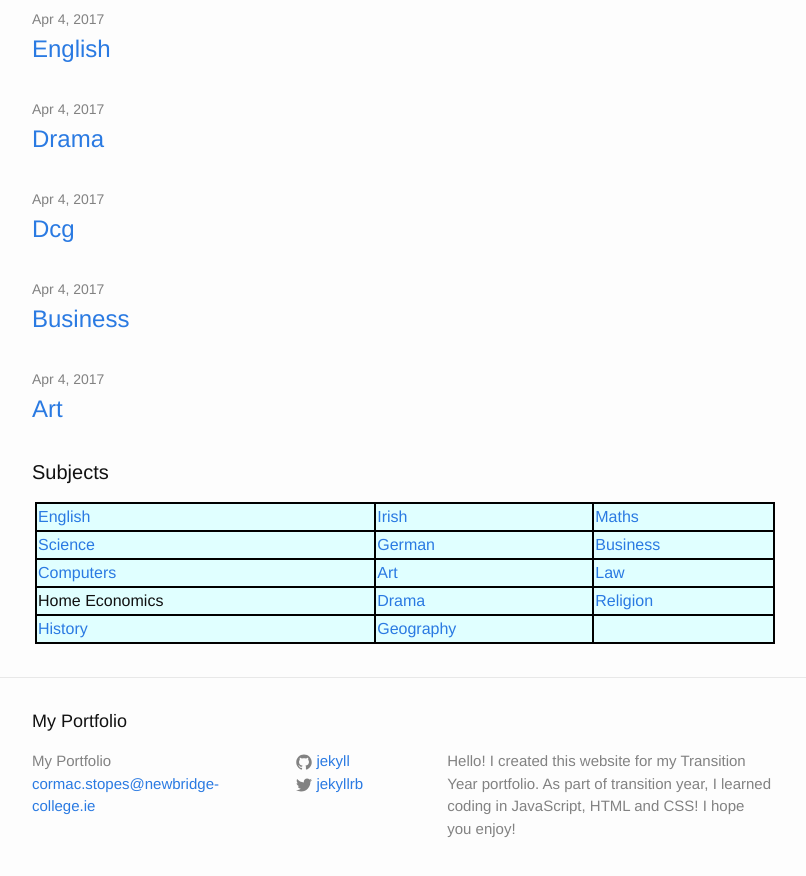
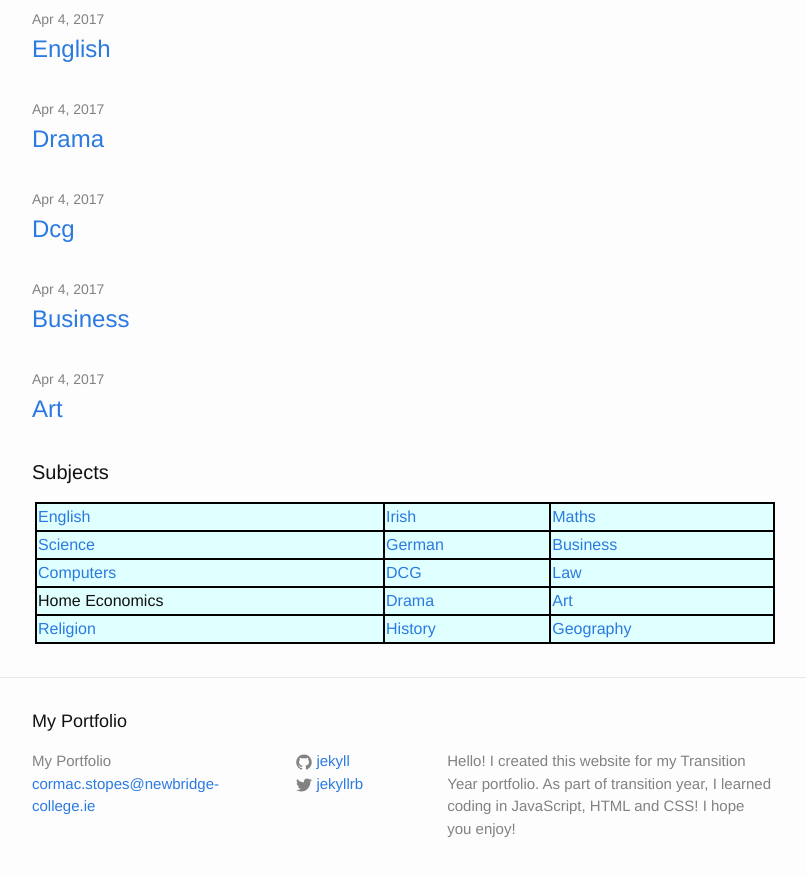
Before and after one commit to cstopes/cstopes.github.io, a Jekyll site: the page built from index.html, in a window 1280 px wide and 900 px high, scrolled down 1030 px. Shown: the top 876 px of the window, without its empty margins (238-1044 px from the left). Built offline with Jekyll 4.4.1, drawn with Linux system fonts in a browser that asks for light colours.

Commit message:
Update index.html

```diff
--- a/index.html
+++ b/index.html
@@ -32,15 +32,16 @@ layout: default
       </tr>
       <tr>
         <td><a href = "/2017/04/04/computers.html" target = "_blank">Computers</a></td>
-        <td><a href = "/2017/04/04/art.html" target = "_blank">Art</a></td>
+        <td><a href = "/2017/04/04/dcg.html" target = "_blank">DCG</a></td>
         <td><a href = "/2017/04/04/law.html" target = "_blank">Law</a></td>
       </tr>
       <tr>
         <td>Home Economics</td>
         <td><a href = "/2017/04/04/drama.html" target = "_blank">Drama</a></td>
-        <td><a href = "/2017/04/04/religion.html" target = "_blank">Religion</a></td>
+        <td><a href = "/2017/04/04/art.html" target = "_blank">Art</a></td>
       </tr>
       <tr>
+        <td><a href = "/2017/04/04/religion.html" target = "_blank">Religion</a></td>
         <td><a href = "/2017/04/04/history.html" target = "_blank">History</a></td>
         <td><a href = "/2017/04/04/geography.html" target = "_blank">Geography</a></td>
       </tr>
```
